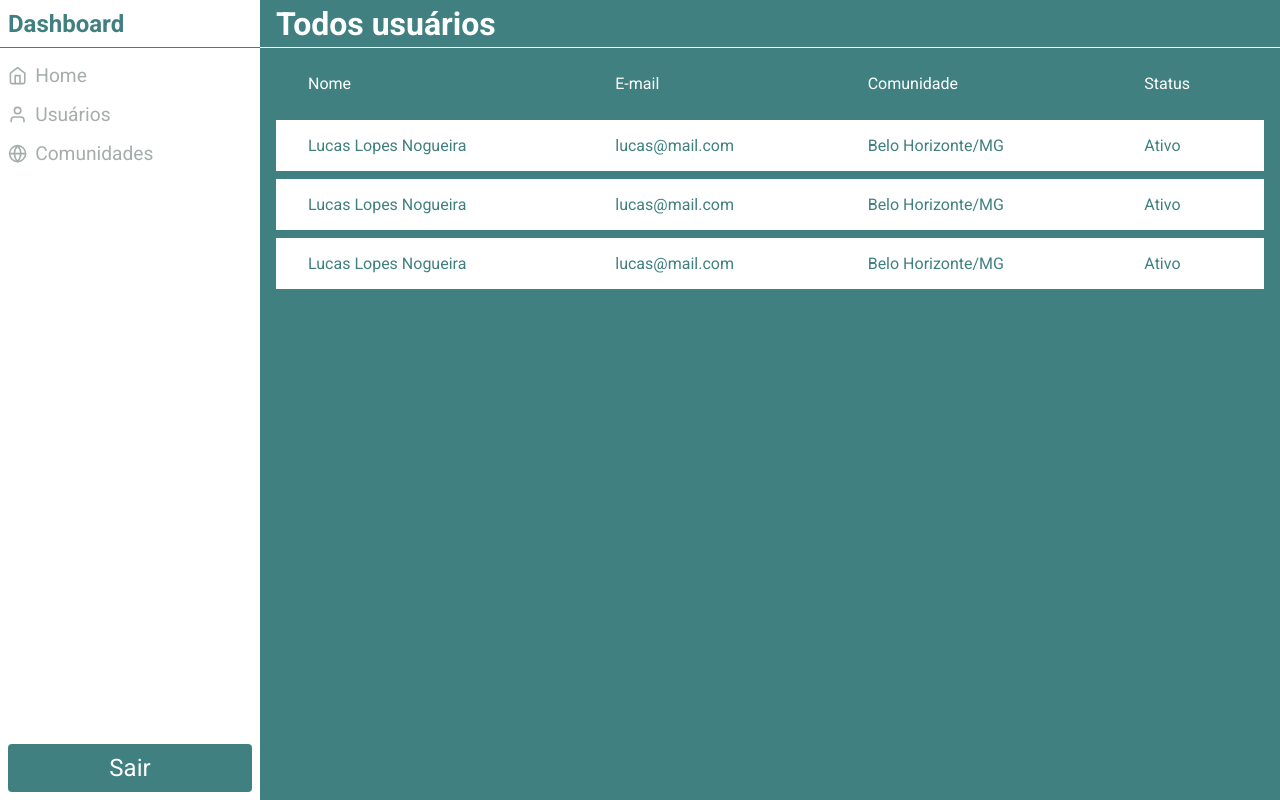
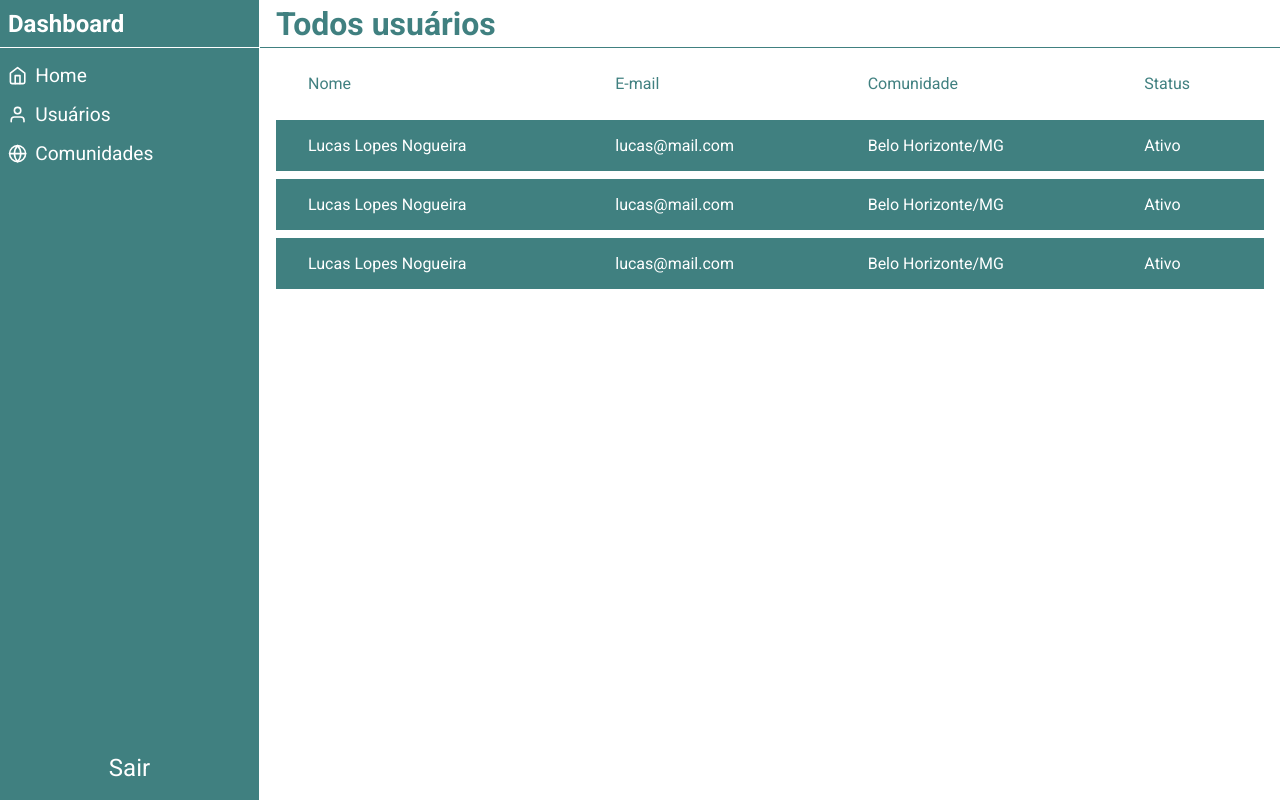
Before and after one commit to Ameciclo/botaprarodar-web, a Next.js app: page / in a window 1280 px wide. Built offline with nearby package versions, Linux system fonts and the light colour scheme.

Commit message:
invert theme colors

```diff
--- a/src/components/Content/styles.module.scss
+++ b/src/components/Content/styles.module.scss
@@ -1,5 +1,5 @@
 .container {
-  background: var(--green-500);
+  background: var(--white);
 
   header {
     height: 3rem;
@@ -7,8 +7,8 @@
     align-items: center;
     padding: 0 1rem;
 
-    border-bottom: 1px solid var(--white);
-    color: var(--white);
+    border-bottom: 1px solid var(--green-500);
+    color: var(--green-500);
   }
 }
 
--- a/src/components/Sidebar/styles.module.scss
+++ b/src/components/Sidebar/styles.module.scss
@@ -3,17 +3,19 @@
   max-width: 260px;
   height: 100vh;
 
-  background: var(--white);
-  color: var(--gray-100);
+  background: var(--green-500);
+  color: var(--white);
 
   display: flex;
   flex-direction: column;
 
   box-shadow: 10px 10px 5px 0px rgba(0,0,0,0.08);
+  border-right: 1px solid var(--white);
 }
 
 .content {
   flex: 1;
+
 
   header {
     height: 3rem;
@@ -22,8 +24,8 @@
     display: flex;
     align-items: center;
 
-    color: var(--green-500);
-    border-bottom: 1px solid var(--green-500);
+    color: var(--white);
+    border-bottom: 1px solid var(--white);
   }
 
   nav {
--- a/src/components/TableUsers/styles.module.scss
+++ b/src/components/TableUsers/styles.module.scss
@@ -4,7 +4,7 @@
     border-spacing: 0 0.5rem;
 
     th {
-      color: var(--white);
+      color: var(--green-500);
       font-weight: 400;
       padding: 1rem 2rem;
       text-align: left;
@@ -14,8 +14,8 @@
     td {
       padding: 1rem 2rem;
       border: 0;
-      background: var(--white);
-      color: var(--green-500);
+      background: var(--green-500);
+      color: var(--white);
     }
   }
 }
```
